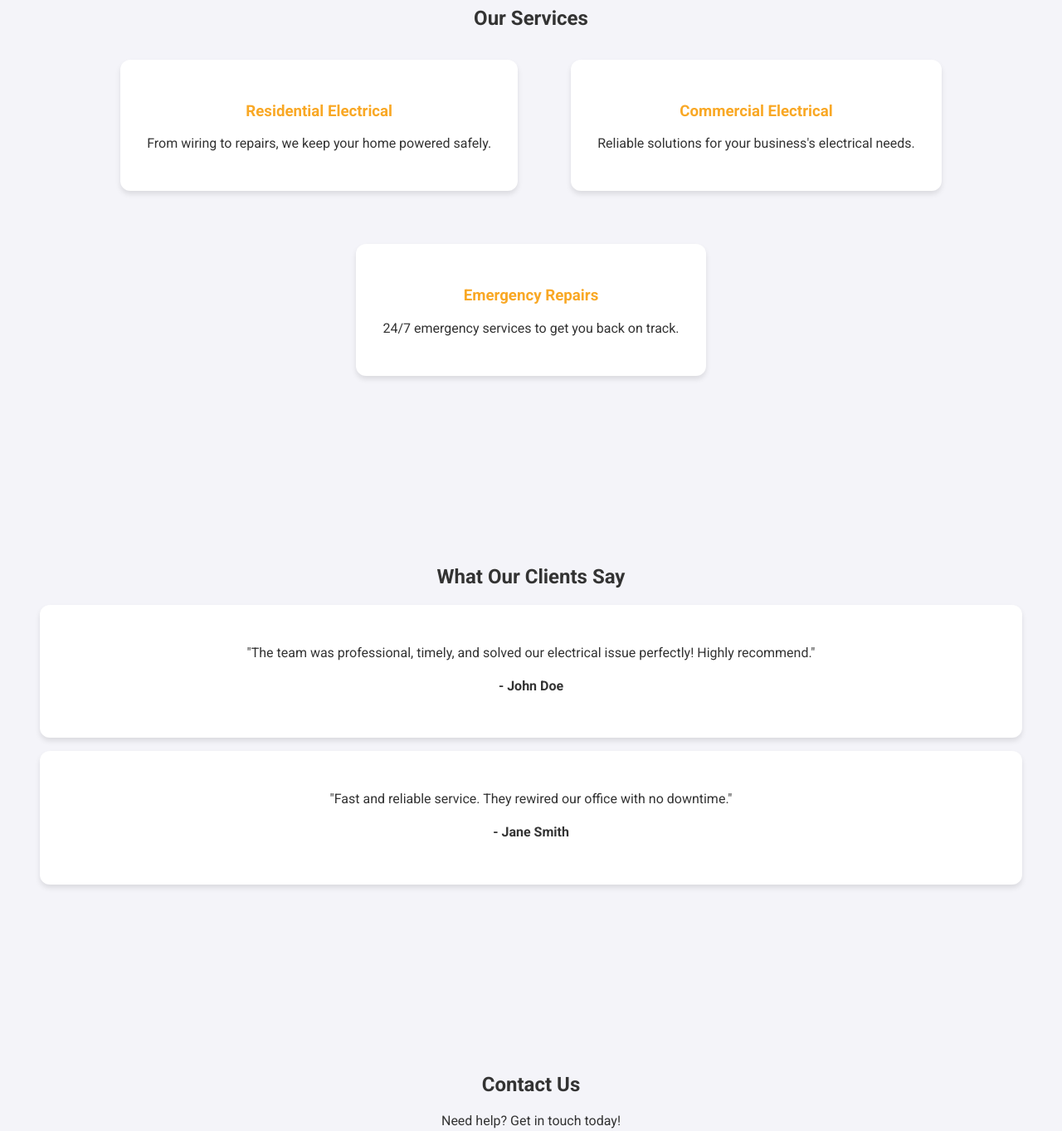
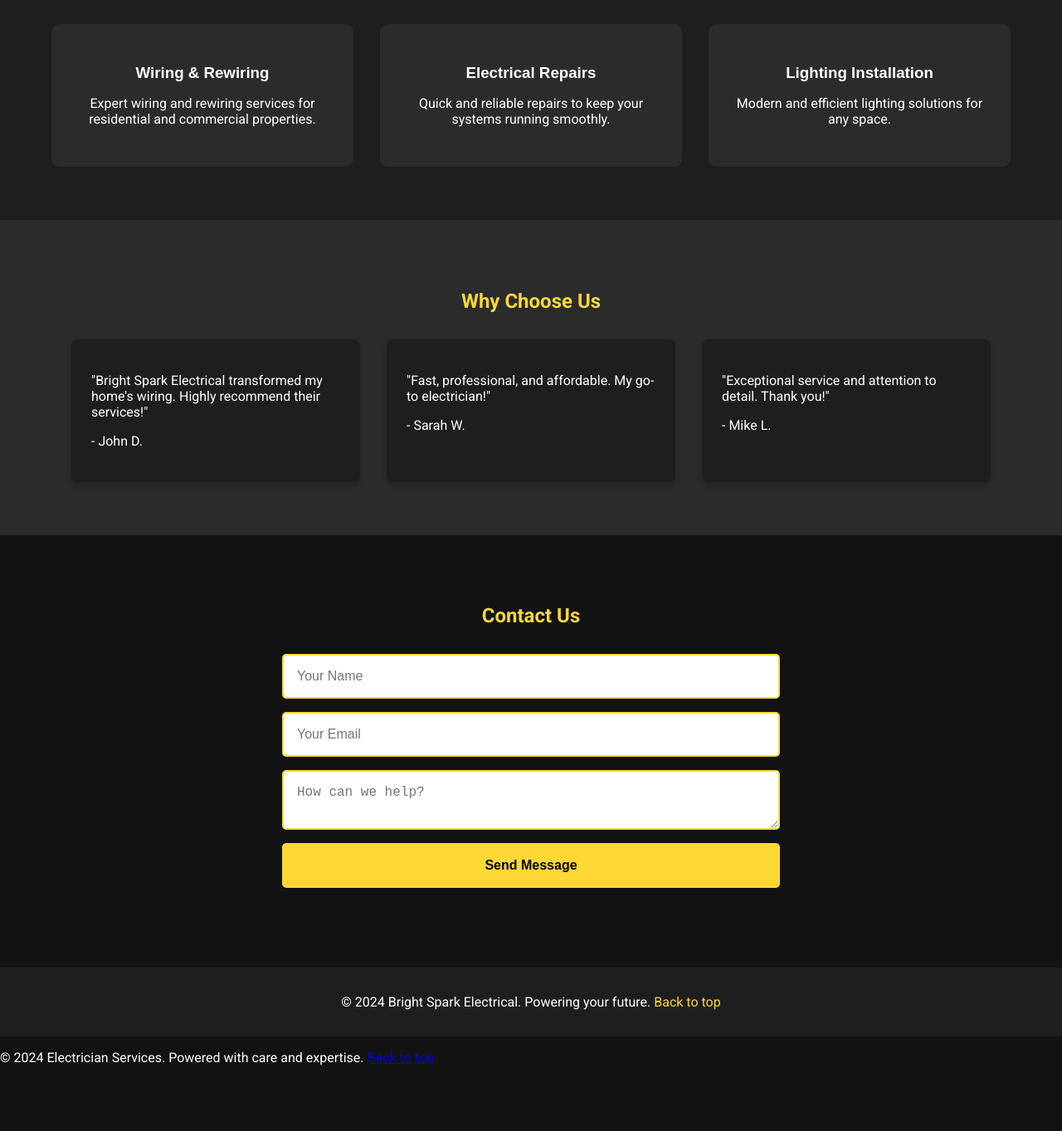
Before and after one commit to bluesberyyajm1966/electrician, a plain HTML site: page index.html in a window 1280 px wide. Shown: the part 1100-2463 px from the top of the page at 83% size. After the commit the page ends 2400 px from the top, so only its background shows below. Drawn offline with Linux system fonts and the light colour scheme; a web font is replaced by a local one.

Commit message:
Update index.html

```diff
--- a/index.html
+++ b/index.html
@@ -3,129 +3,157 @@
 <head>
   <meta charset="UTF-8">
   <meta name="viewport" content="width=device-width, initial-scale=1.0">
-  <title>Electrician Services</title>
-  <link href="https://fonts.googleapis.com/css2?family=Roboto:wght@400;700&family=Montserrat:wght@400;600&display=swap" rel="stylesheet">
+  <title>Bright Spark Electrical</title>
+  <link href="https://fonts.googleapis.com/css2?family=Roboto:wght@400;700&family=Electrolize&display=swap" rel="stylesheet">
   <style>
     body {
+      margin: 0;
       font-family: 'Roboto', sans-serif;
-      margin: 0;
-      padding: 0;
+      background-color: #121212;
+      color: #ffffff;
       scroll-behavior: smooth;
-      background: #f4f4f9;
-      color: #333;
     }
     header {
-      background: #1a1a2e;
-      color: #fff;
+      background-color: #1e1e1e;
       padding: 1rem 2rem;
       display: flex;
       justify-content: space-between;
       align-items: center;
       position: fixed;
       width: 100%;
-      top: 0;
       z-index: 1000;
-      box-shadow: 0 4px 6px rgba(0, 0, 0, 0.1);
+      box-shadow: 0 4px 8px rgba(0, 0, 0, 0.3);
     }
     header a {
-      color: #fff;
+      color: #fdd835;
       text-decoration: none;
       margin: 0 1rem;
-      font-weight: 600;
+      font-weight: bold;
       transition: color 0.3s;
     }
     header a:hover {
-      color: #f9a825;
-    }
-    section {
-      padding: 6rem 2rem;
-      text-align: center;
+      color: #ffffff;
     }
     #hero {
-      background: linear-gradient(135deg, #f9a825, #1a1a2e);
-      color: #fff;
-      min-height: 100vh;
+      height: 100vh;
+      background: url('https://via.placeholder.com/1600x900') no-repeat center center/cover;
       display: flex;
       flex-direction: column;
       justify-content: center;
       align-items: center;
-      animation: fadeIn 2s;
-      text-shadow: 2px 2px 4px rgba(0, 0, 0, 0.3);
+      text-align: center;
+      color: #ffffff;
+      text-shadow: 2px 2px 4px rgba(0, 0, 0, 0.7);
     }
-    @keyframes fadeIn {
-      from { opacity: 0; transform: translateY(20px); }
-      to { opacity: 1; transform: translateY(0); }
+    #hero h1 {
+      font-family: 'Electrolize', sans-serif;
+      font-size: 4rem;
+      margin: 0;
+    }
+    #hero p {
+      font-size: 1.5rem;
+      margin-top: 1rem;
+    }
+    section {
+      padding: 4rem 2rem;
+    }
+    #services {
+      background-color: #1e1e1e;
+    }
+    #services h2 {
+      text-align: center;
+      color: #fdd835;
+      font-size: 3rem;
     }
     .services {
       display: flex;
       flex-wrap: wrap;
+      gap: 2rem;
       justify-content: center;
+      margin-top: 2rem;
+    }
+    .service-item {
+      background: #2b2b2b;
+      padding: 2rem;
+      border-radius: 10px;
+      text-align: center;
+      width: 300px;
+      transition: transform 0.3s, background 0.3s;
+    }
+    .service-item:hover {
+      transform: scale(1.05);
+      background: #fdd835;
+      color: #000;
+    }
+    .service-item h3 {
+      margin: 1rem 0;
+      font-family: 'Electrolize', sans-serif;
+    }
+    #testimonials {
+      background-color: #2b2b2b;
+      color: #ffffff;
+    }
+    #testimonials h2 {
+      text-align: center;
+      color: #fdd835;
+    }
+    .testimonials {
+      display: flex;
+      flex-wrap: wrap;
       gap: 2rem;
+      justify-content: center;
+      margin-top: 2rem;
     }
-    .service-card {
-      background: #fff;
-      padding: 2rem;
-      border-radius: 12px;
-      margin: 1rem;
-      box-shadow: 0 4px 6px rgba(0, 0, 0, 0.1);
-      transition: transform 0.3s, box-shadow 0.3s;
+    .testimonial-item {
+      background: #1e1e1e;
+      padding: 1.5rem;
+      border-radius: 8px;
+      width: 300px;
+      box-shadow: 0 4px 6px rgba(0, 0, 0, 0.2);
     }
-    .service-card:hover {
-      transform: translateY(-10px);
-      box-shadow: 0 6px 12px rgba(0, 0, 0, 0.15);
+    #contact {
+      background-color: #121212;
+      text-align: center;
     }
-    .service-card h3 {
-      color: #f9a825;
-    }
-    .testimonial {
-      background: #fff;
-      padding: 2rem;
-      border-radius: 12px;
-      margin: 1rem;
-      box-shadow: 0 4px 6px rgba(0, 0, 0, 0.1);
+    #contact h2 {
+      color: #fdd835;
     }
     form {
       max-width: 600px;
-      margin: 0 auto;
+      margin: 2rem auto;
       display: flex;
       flex-direction: column;
       gap: 1rem;
     }
-    form input, form textarea {
+    form input, form textarea, form button {
       padding: 1rem;
-      border: 2px solid #f9a825;
-      border-radius: 8px;
+      border: 2px solid #fdd835;
+      border-radius: 5px;
       font-size: 1rem;
       outline: none;
-      transition: border-color 0.3s;
+      transition: border-color 0.3s, background 0.3s;
     }
     form input:focus, form textarea:focus {
-      border-color: #1a1a2e;
+      border-color: #ffffff;
     }
     form button {
-      padding: 1rem;
-      background: #f9a825;
-      color: #fff;
-      border: none;
-      border-radius: 8px;
-      font-size: 1rem;
-      font-weight: 600;
+      background: #fdd835;
+      color: #000;
       cursor: pointer;
-      transition: background 0.3s;
+      font-weight: bold;
     }
     form button:hover {
-      background: #1a1a2e;
+      background: #ffffff;
+      color: #000;
     }
     footer {
-      background: #1a1a2e;
-      color: #fff;
-      padding: 1.5rem;
+      background-color: #1e1e1e;
+      color: #ffffff;
       text-align: center;
-      font-size: 0.9rem;
-      margin-top: 3rem;
+      padding: 1rem;
     }
     footer a {
-      color: #f9a825;
+      color: #fdd835;
       text-decoration: none;
     }
     footer a:hover {
@@ -136,7 +164,7 @@
 <body>
 
 <header>
-  <div>Electrician Services</div>
+  <div>Bright Spark Electrical</div>
   <nav>
     <a href="#hero">Home</a>
     <a href="#services">Services</a>
@@ -146,52 +174,63 @@
 </header>
 
 <section id="hero">
-  <h1>Reliable Electrician Services</h1>
-  <p>Powering homes and businesses with expertise and care.</p>
+  <h1>Bright Spark Electrical</h1>
+  <p>Powering Your Home and Business with Excellence</p>
 </section>
 
 <section id="services">
   <h2>Our Services</h2>
   <div class="services">
-    <div class="service-card">
-      <h3>Residential Electrical</h3>
-      <p>From wiring to repairs, we keep your home powered safely.</p>
+    <div class="service-item">
+      <h3>Wiring & Rewiring</h3>
+      <p>Expert wiring and rewiring services for residential and commercial properties.</p>
     </div>
-    <div class="service-card">
-      <h3>Commercial Electrical</h3>
-      <p>Reliable solutions for your business's electrical needs.</p>
+    <div class="service-item">
+      <h3>Electrical Repairs</h3>
+      <p>Quick and reliable repairs to keep your systems running smoothly.</p>
     </div>
-    <div class="service-card">
-      <h3>Emergency Repairs</h3>
-      <p>24/7 emergency services to get you back on track.</p>
+    <div class="service-item">
+      <h3>Lighting Installation</h3>
+      <p>Modern and efficient lighting solutions for any space.</p>
     </div>
   </div>
 </section>
 
 <section id="testimonials">
-  <h2>What Our Clients Say</h2>
-  <div class="testimonial">
-    <p>"The team was professional, timely, and solved our electrical issue perfectly! Highly recommend."</p>
-    <h4>- John Doe</h4>
-  </div>
-  <div class="testimonial">
-    <p>"Fast and reliable service. They rewired our office with no downtime."</p>
-    <h4>- Jane Smith</h4>
+  <h2>Why Choose Us</h2>
+  <div class="testimonials">
+    <div class="testimonial-item">
+      <p>"Bright Spark Electrical transformed my home's wiring. Highly recommend their services!"</p>
+      <p>- John D.</p>
+    </div>
+    <div class="testimonial-item">
+      <p>"Fast, professional, and affordable. My go-to electrician!"</p>
+      <p>- Sarah W.</p>
+    </div>
+    <div class="testimonial-item">
+      <p>"Exceptional service and attention to detail. Thank you!"</p>
+      <p>- Mike L.</p>
+    </div>
   </div>
 </section>
 
 <section id="contact">
   <h2>Contact Us</h2>
-  <p>Need help? Get in touch today!</p>
-  <form action="#">
+  <form>
     <input type="text" name="name" placeholder="Your Name" required>
     <input type="email" name="email" placeholder="Your Email" required>
-    <textarea name="message" placeholder="Your Message" required></textarea>
+    <textarea name="message" placeholder="How can we help?" required></textarea>
     <button type="submit">Send Message</button>
   </form>
 </section>
 
 <footer>
+  <p>&copy; 2024 Bright Spark Electrical. Powering your future. <a href="#hero">Back to top</a></p>
+</footer>
+
+</body>
+</html>
+
   <p>&copy; 2024 Electrician Services. Powered with care and expertise. <a href="#hero">Back to top</a></p>
 </footer>
 
```
